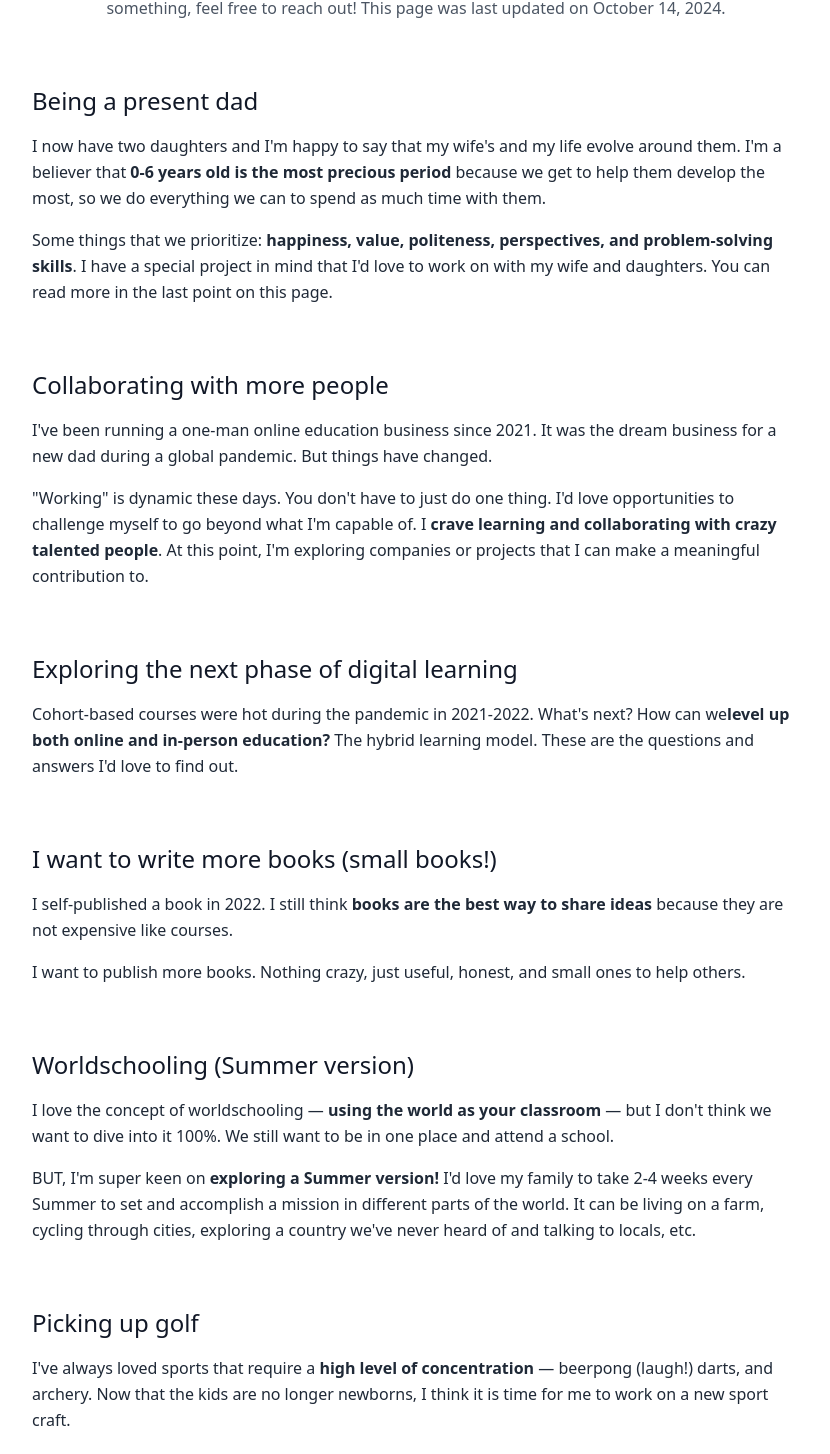
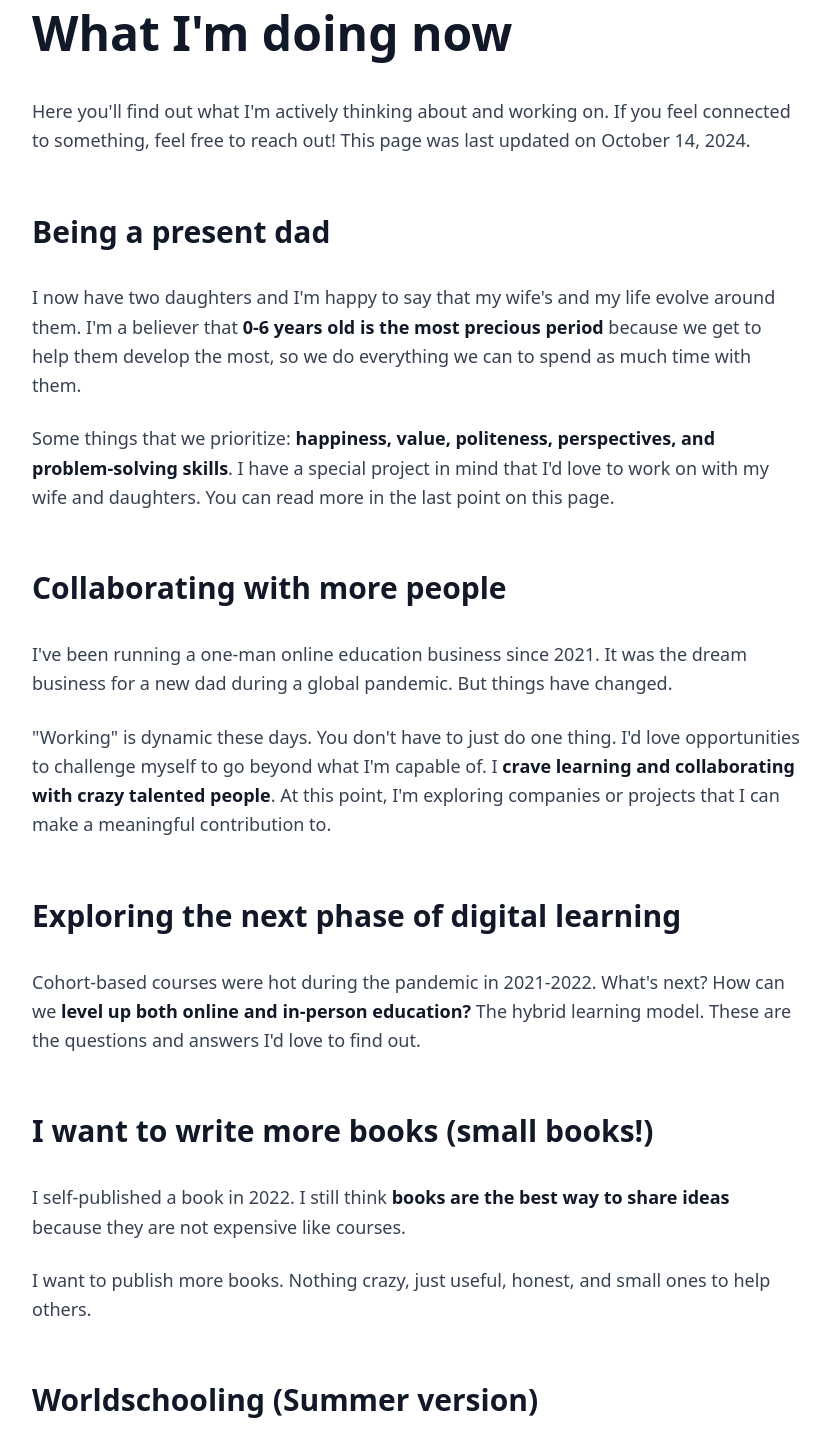
Before and after one commit to kevonc/kevoncheung.com, a Next.js app: page /now in a window 1280 px wide. Shown: the part 247-1701 px from the top of the page, without its empty margins (224-1054 px from the left). Built offline with nearby package versions, Linux system fonts and the light colour scheme.

Commit message:
fix text in js files issue

```diff
--- a/pages/index.js
+++ b/pages/index.js
@@ -3,38 +3,26 @@ import Link from 'next/link'
 import fs from 'fs'
 import path from 'path'
 import matter from 'gray-matter'
+import { marked } from 'marked'
 
-export default function Home({ posts }) {
+export default function Home({ posts, content }) {
   return (
     <Layout>
+      {/* Hero Section */}
       <div className="flex flex-col md:flex-row items-start justify-between gap-12 mb-24">
         <div className="flex-1 space-y-6">
-          <h1 className="text-gray-900">Hey! I'm Kevon 👋</h1>
-          <p className="text-xl text-gray-600">Welcome to my personal site.</p>
-
-          <p className="text-gray-800">
-            I enjoy exploring new ideas around business, education, marketing and knowledge sharing.
-            When I realized everyone has the power to share what they know, I started{' '}
-            <a href="https://smallschool.io" className="text-emerald-500 hover:text-emerald-600">
-              Small School
-            </a>.
-          </p>
-
-          <p className="text-gray-800">
-            I now live in Hong Kong with my wife and two daughters. I like to run, write,
-            and do silly things with my girls.
-          </p>
-
-          <p className="text-gray-800">
-            Here you'll find my writing and projects. I try my best to show you what I'm learning.
-            Follow me so we can be friends:
-          </p>
+          <div className="prose prose-lg" dangerouslySetInnerHTML={{ __html: content.hero }} />
 
           <div className="flex gap-6">
-            <a href="https://twitter.com/MadeByKevon" className="text-emerald-500 hover:text-emerald-600">X</a>
-            <a href="https://threads.net/@kevoncheung" className="text-emerald-500 hover:text-emerald-600">Threads</a>
-            <a href="https://instagram.com/kevoncheung" className="text-emerald-500 hover:text-emerald-600">Instagram</a>
-            <a href="https://youtube.com/@MadeByKevon" className="text-emerald-500 hover:text-emerald-600">YouTube</a>
+            {content.socialLinks.map((link) => (
+              <a
+                key={link.platform}
+                href={link.url}
+                className="text-emerald-500 hover:text-emerald-600"
+              >
+                {link.platform}
+              </a>
+            ))}
           </div>
         </div>
 
@@ -47,6 +35,7 @@ export default function Home({ posts }) {
         </div>
       </div>
 
+      {/* Articles Section */}
       <div>
         <h2 className="text-4xl mb-12">Articles</h2>
         <div className="space-y-12">
@@ -76,6 +65,23 @@ export default function Home({ posts }) {
 }
 
 export async function getStaticProps() {
+  // Get home page content
+  const homeContent = fs.readFileSync(path.join('content', 'home.md'), 'utf-8')
+  const { data: frontmatter, content } = matter(homeContent)
+
+  // Split content into sections
+  const sections = content.split('---')
+  const processedContent = {
+    hero: marked(sections[0]),
+    socialLinks: [
+      { platform: 'X', url: 'https://twitter.com/MadeByKevon' },
+      { platform: 'Threads', url: 'https://threads.net/@kevoncheung' },
+      { platform: 'Instagram', url: 'https://instagram.com/kevoncheung' },
+      { platform: 'YouTube', url: 'https://youtube.com/@MadeByKevon' }
+    ]
+  }
+
+  // Get blog posts
   const files = fs.readdirSync(path.join('content', 'essays'))
 
   const posts = files
@@ -106,7 +112,8 @@ export async function getStaticProps() {
 
   return {
     props: {
-      posts
+      posts,
+      content: processedContent
     }
   }
 }
--- a/pages/now.js
+++ b/pages/now.js
@@ -1,101 +1,32 @@
 import Layout from '../components/Layout'
+import fs from 'fs'
+import path from 'path'
+import matter from 'gray-matter'
+import { marked } from 'marked'
 
-export default function Now() {
+export default function Now({ content, frontmatter }) {
   return (
     <Layout>
-      <div className="max-w-3xl mx-auto text-center">
-        <h1 className="text-gray-900">What I'm doing now</h1>
-
-        <p className="text-gray-600 mb-16">
-          Here you'll find out what I'm actively thinking about and working on. If you feel
-          connected to something, feel free to reach out! This page was last updated on October 14, 2024.
-        </p>
-
-        <div className="space-y-16 text-left">
-          <section>
-            <h2 className="text-gray-900">Being a present dad</h2>
-            <p className="text-gray-800">
-              I now have two daughters and I'm happy to say that my wife's and my life evolve around them.
-              I'm a believer that <strong>0-6 years old is the most precious period</strong> because we get
-              to help them develop the most, so we do everything we can to spend as much time with them.
-            </p>
-
-            <p className="text-gray-800">
-              Some things that we prioritize: <strong>happiness, value, politeness, perspectives, and
-              problem-solving skills</strong>. I have a special project in mind that I'd love to work on
-              with my wife and daughters. You can read more in the last point on this page.
-            </p>
-          </section>
-
-          <section>
-            <h2 className="text-gray-900">Collaborating with more people</h2>
-            <p className="text-gray-800">
-              I've been running a one-man online education business since 2021. It was the dream business
-              for a new dad during a global pandemic. But things have changed.
-            </p>
-
-            <p className="text-gray-800">
-              "Working" is dynamic these days. You don't have to just do one thing. I'd love opportunities
-              to challenge myself to go beyond what I'm capable of. I <strong>crave learning and collaborating
-              with crazy talented people</strong>. At this point, I'm exploring companies or projects that I
-              can make a meaningful contribution to.
-            </p>
-          </section>
-
-          <section>
-            <h2 className="text-gray-900">Exploring the next phase of digital learning</h2>
-            <p className="text-gray-800">
-              Cohort-based courses were hot during the pandemic in 2021-2022. What's next? How can we
-              <strong>level up both online and in-person education?</strong> The hybrid learning model.
-              These are the questions and answers I'd love to find out.
-            </p>
-          </section>
-
-          <section>
-            <h2 className="text-gray-900">I want to write more books (small books!)</h2>
-            <p className="text-gray-800">
-              I self-published a book in 2022. I still think <strong>books are the best way to share ideas</strong> because
-              they are not expensive like courses.
-            </p>
-
-            <p className="text-gray-800">
-              I want to publish more books. Nothing crazy, just useful, honest, and small ones to help others.
-            </p>
-          </section>
-
-          <section>
-            <h2 className="text-gray-900">Worldschooling (Summer version)</h2>
-            <p className="text-gray-800">
-              I love the concept of worldschooling — <strong>using the world as your classroom</strong> — but I don't
-              think we want to dive into it 100%. We still want to be in one place and attend a school.
-            </p>
-
-            <p className="text-gray-800">
-              BUT, I'm super keen on <strong>exploring a Summer version!</strong> I'd love my family to take 2-4 weeks
-              every Summer to set and accomplish a mission in different parts of the world. It can be living on a farm,
-              cycling through cities, exploring a country we've never heard of and talking to locals, etc.
-            </p>
-          </section>
-
-          <section>
-            <h2 className="text-gray-900">Picking up golf</h2>
-            <p className="text-gray-800">
-              I've always loved sports that require a <strong>high level of concentration</strong> — beerpong (laugh!)
-              darts, and archery. Now that the kids are no longer newborns, I think it is time for me to work on a
-              new sport craft.
-            </p>
-
-            <p className="text-gray-800">
-              I took golf lessons when I was 20 but never really played much ever since. It is time to pick it up again.
-            </p>
-          </section>
-        </div>
-
-        <p className="text-gray-600 mt-16 pt-8 border-t">
-          <em>This page is inspired by <a href="https://sive.rs/now">Derek Sivers</a> and{' '}
-          <a href="https://joelgascoigne.com/now">Joel Gascoigne</a>. See theirs!</em>
-        </p>
+      <div className="max-w-3xl mx-auto">
+        <h1 className="text-center mb-16">{frontmatter.title}</h1>
+        <div
+          className="prose prose-lg max-w-none"
+          dangerouslySetInnerHTML={{ __html: content }}
+        />
       </div>
     </Layout>
   )
 }
+
+export async function getStaticProps() {
+  const markdownWithMeta = fs.readFileSync(path.join('content', 'now.md'), 'utf-8')
+  const { data: frontmatter, content } = matter(markdownWithMeta)
+  const htmlContent = marked(content)
+
+  return {
+    props: {
+      frontmatter,
+      content: htmlContent
+    }
+  }
+}
```
Also changed, not shown: content/home.md (+1 -1 lines).
